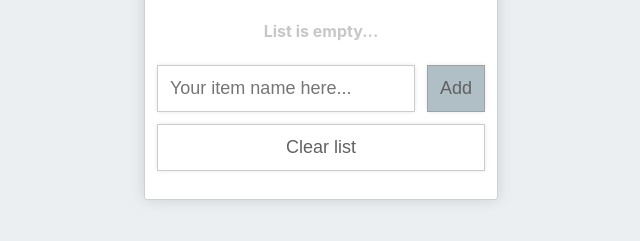
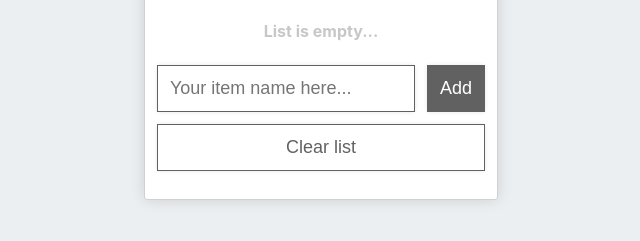
Before and after one commit to CrossCRS/shoppinglist, a React app: page / in a window 1280 px wide. In both pictures the pointer is over the button "Add". Shown: the part 123-364 px from the top of the page, without its empty margins (319-959 px from the left). Built offline with nearby package versions, Linux system fonts and the light colour scheme.

Commit message:
CSS color tweaks

```diff
--- a/src/index.css
+++ b/src/index.css
@@ -33,16 +33,13 @@ ul {
   font-size: large;
   padding: 12px;
   box-shadow: 0px 0px 5px -1px rgba(0,0,0,0.15);
-  border: 1px solid #cccccc;
+  border: 1px solid #616161;
   margin-right: 12px;
   transition: 0.3s;
 }
-.shoppinglist-input:hover {
-  border: 1px solid #a1a1a1;
-}
 .shoppinglist-input:focus {
   border: 1px solid #646464;
-  box-shadow: 0px 0px 5px -1px rgba(0,0,0,0.35);
+  box-shadow: 0px 0px 5px -1px rgba(0,0,0,0.50);
 }
 .shoppinglist-button {
   cursor: pointer;
@@ -51,12 +48,12 @@ ul {
   font-size: large;
   padding: 12px;
   box-shadow: 0px 0px 5px -1px rgba(0,0,0,0.15);
-  border: 1px solid #cccccc;
+  border: 1px solid #616161;
   transition: 0.3s;
 }
 .shoppinglist-button:hover {
-  background-color: #B0BEC5;
-  border: 1px solid #a1a1a1;
+  background-color: #616161;
+  color: #ffffff;
 }
 
 .shoppinglist-controls {
@@ -112,8 +109,8 @@ ul {
   align-items: center;
 }
 .shoppinglist-item:hover {
-  color: #000000;
-  background-color: #B0BEC5;
+  color: #ffffff;
+  background-color: #616161;
 }
 
 .shoppinglist-item-checked {
```
